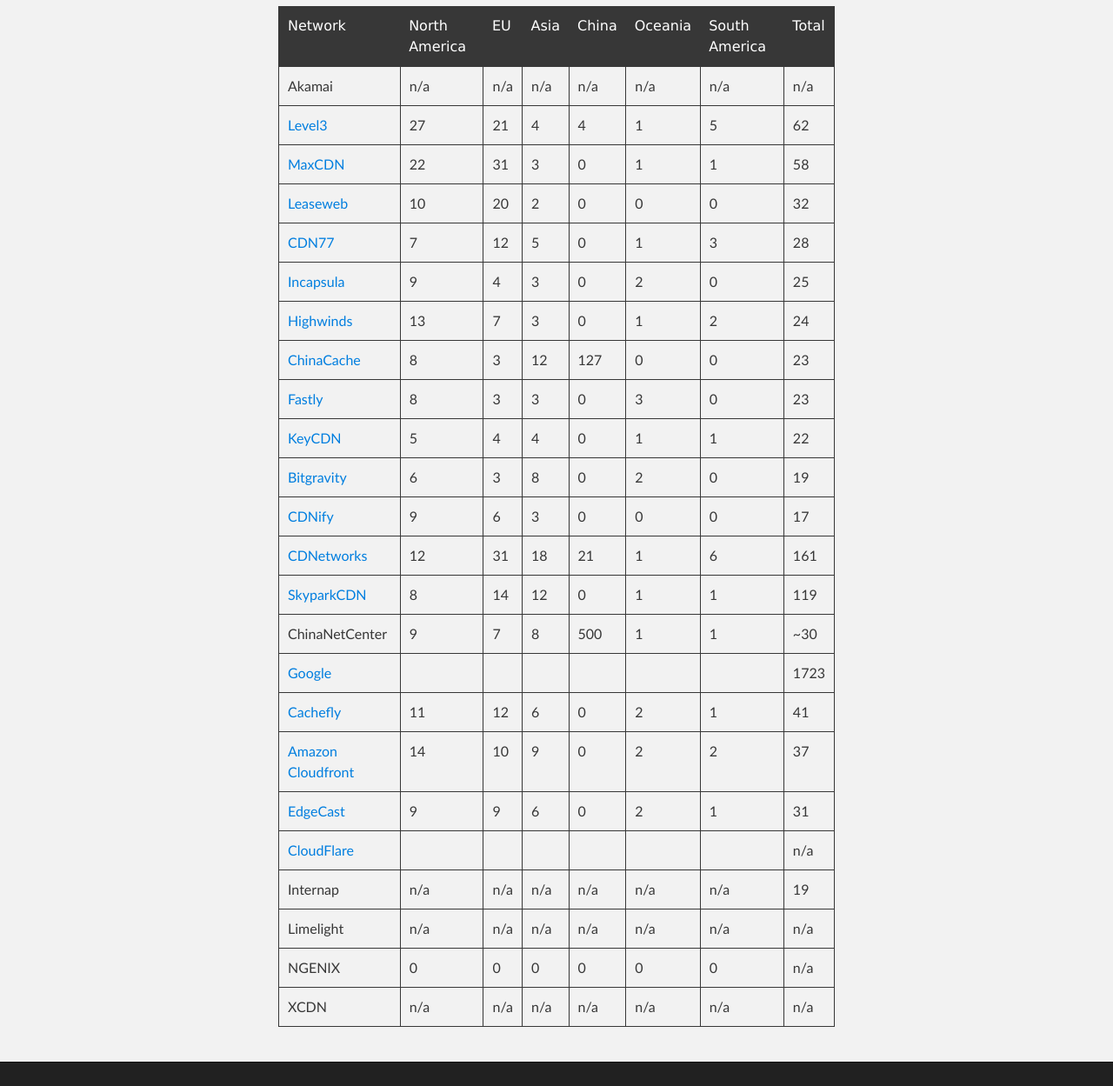
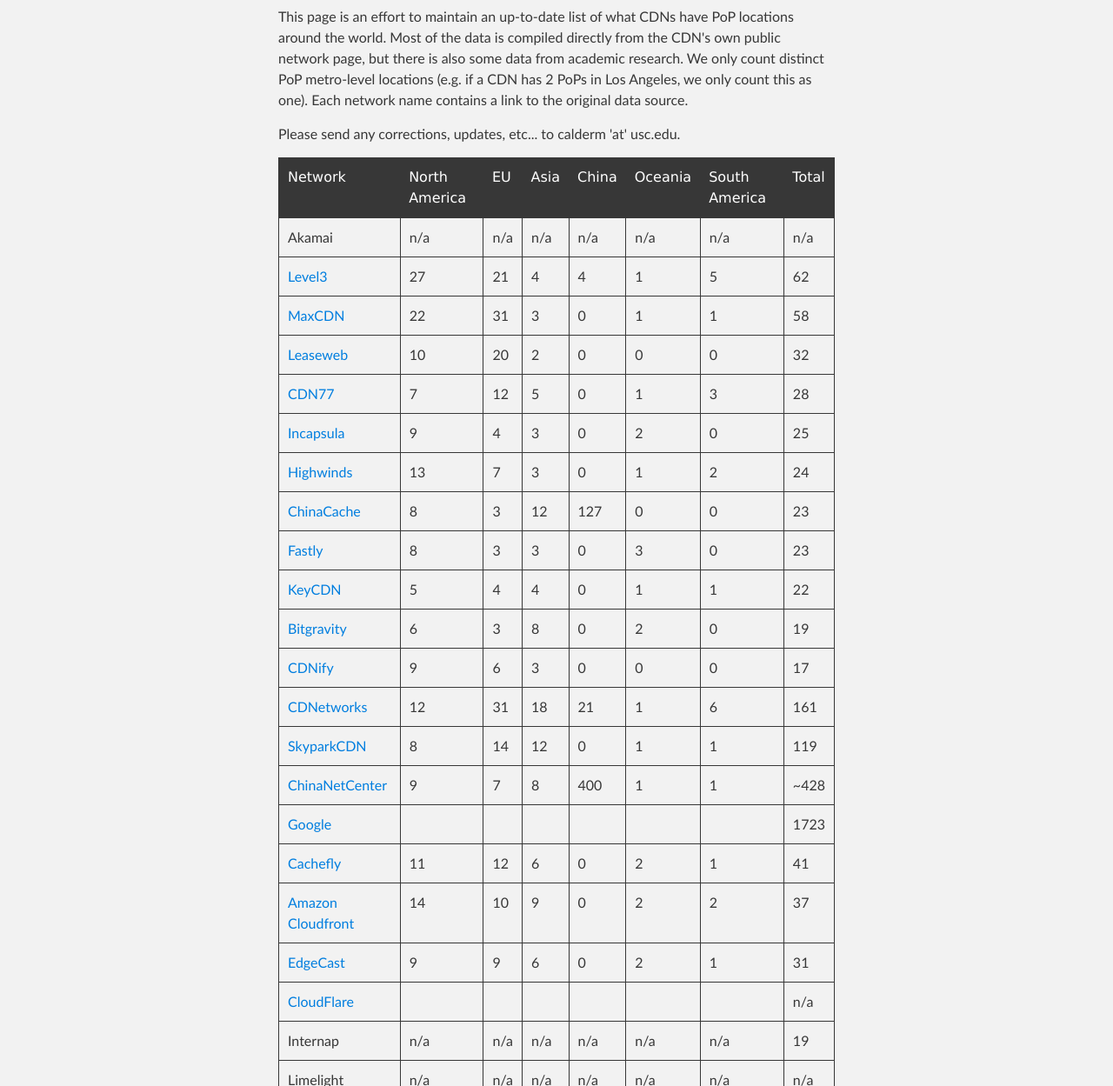
Before and after one commit to USC-NSL/cdn-coverage, a plain HTML site: page index.html in a window 1280 px wide. Shown: the part 321-1570 px from the top of the page at 87% size. Drawn offline with Linux system fonts and the light colour scheme.

```diff
--- a/index.html
+++ b/index.html
@@ -32,7 +32,11 @@
     <div id="main_content_wrap" class="outer">
       <section id="main_content" class="inner">
         <h2>
-<a id="lastest-update-20150827" class="anchor" href="#lastest-update-20150827" aria-hidden="true"><span class="octicon octicon-link"></span></a>Lastest update 2015/08/27</h2>
+<a id="last-updated-on-20150827" class="anchor" href="#last-updated-on-20150827" aria-hidden="true"><span class="octicon octicon-link"></span></a>Last updated on 2015/08/27</h2>
+
+<p>This page is an effort to maintain an up-to-date list of what CDNs have PoP locations around the world. Most of the data is compiled directly from the CDN's own public network page, but there is also some data from academic research. We only count distinct PoP metro-level locations (e.g. if a CDN has 2 PoPs in Los Angeles, we only count this as one). Each network name contains a link to the original data source.</p>
+
+<p>Please send any corrections, updates, etc... to calderm 'at' usc.edu.  </p>
 
 <table>
 <thead>
@@ -189,14 +193,14 @@
 <td>119</td>
 </tr>
 <tr>
-<td>ChinaNetCenter</td>
+<td><a href="http://en.chinanetcenter.com/pages/technology/g2-network-map.php">ChinaNetCenter</a></td>
 <td>9</td>
 <td>7</td>
 <td>8</td>
-<td>500</td>
+<td>400</td>
 <td>1</td>
 <td>1</td>
-<td>~30</td>
+<td>~428</td>
 </tr>
 <tr>
 <td><a href="http://mappinggoogle.cs.usc.edu">Google</a></td>
@@ -270,12 +274,12 @@
 </tr>
 <tr>
 <td>NGENIX</td>
-<td>0</td>
-<td>0</td>
-<td>0</td>
-<td>0</td>
-<td>0</td>
-<td>0</td>
+<td>n/a</td>
+<td>n/a</td>
+<td>n/a</td>
+<td>n/a</td>
+<td>n/a</td>
+<td>n/a</td>
 <td>n/a</td>
 </tr>
 <tr>
@@ -301,6 +305,16 @@
       </footer>
     </div>
 
+              <script type="text/javascript">
+            var gaJsHost = (("https:" == document.location.protocol) ? "https://ssl." : "http://www.");
+            document.write(unescape("%3Cscript src='" + gaJsHost + "google-analytics.com/ga.js' type='text/javascript'%3E%3C/script%3E"));
+          </script>
+          <script type="text/javascript">
+            try {
+              var pageTracker = _gat._getTracker("UA-44709652-2");
+            pageTracker._trackPageview();
+            } catch(err) {}
+          </script>
 
 
   </body>
```
Also changed, not shown: params.json (+1 -1 lines).
